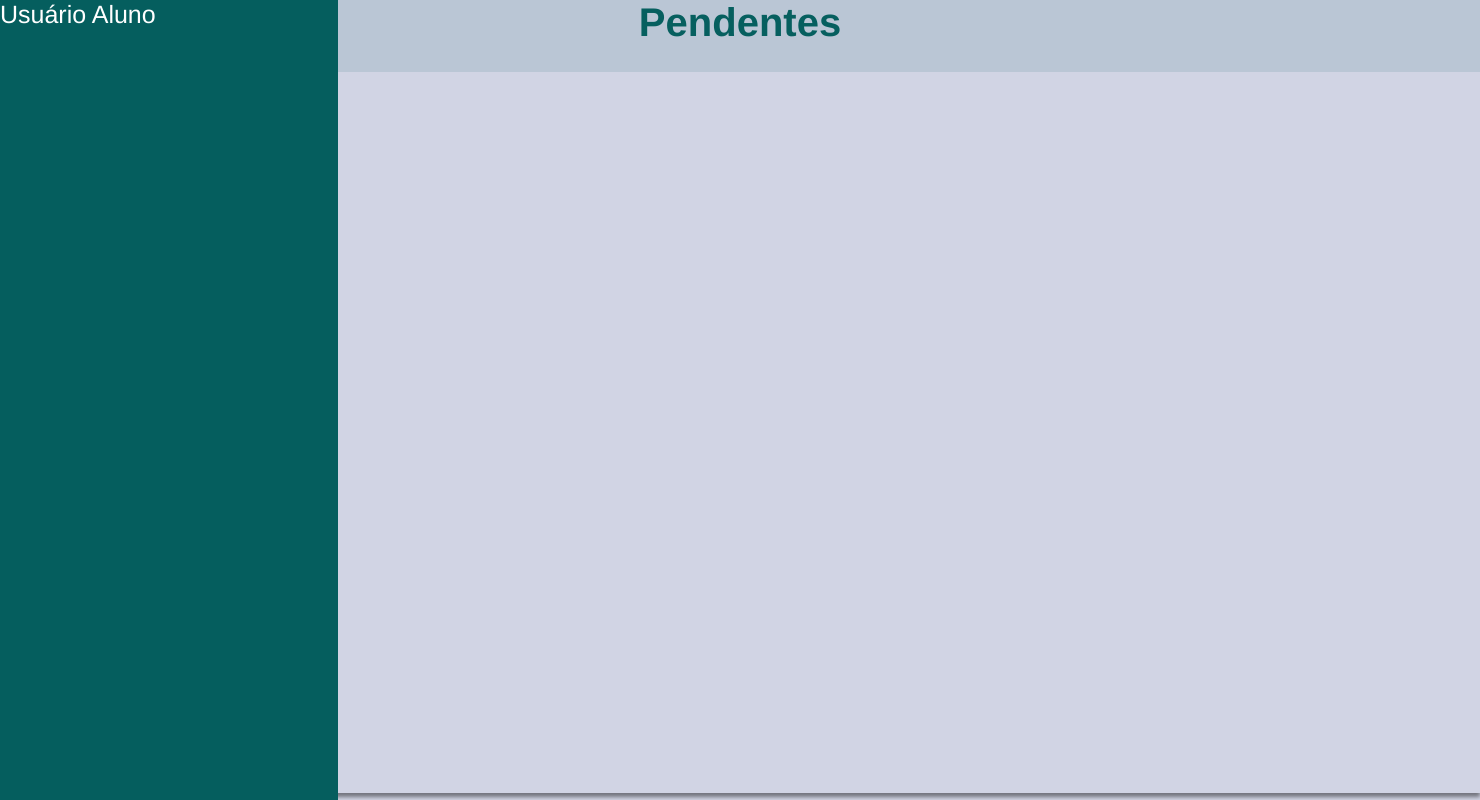
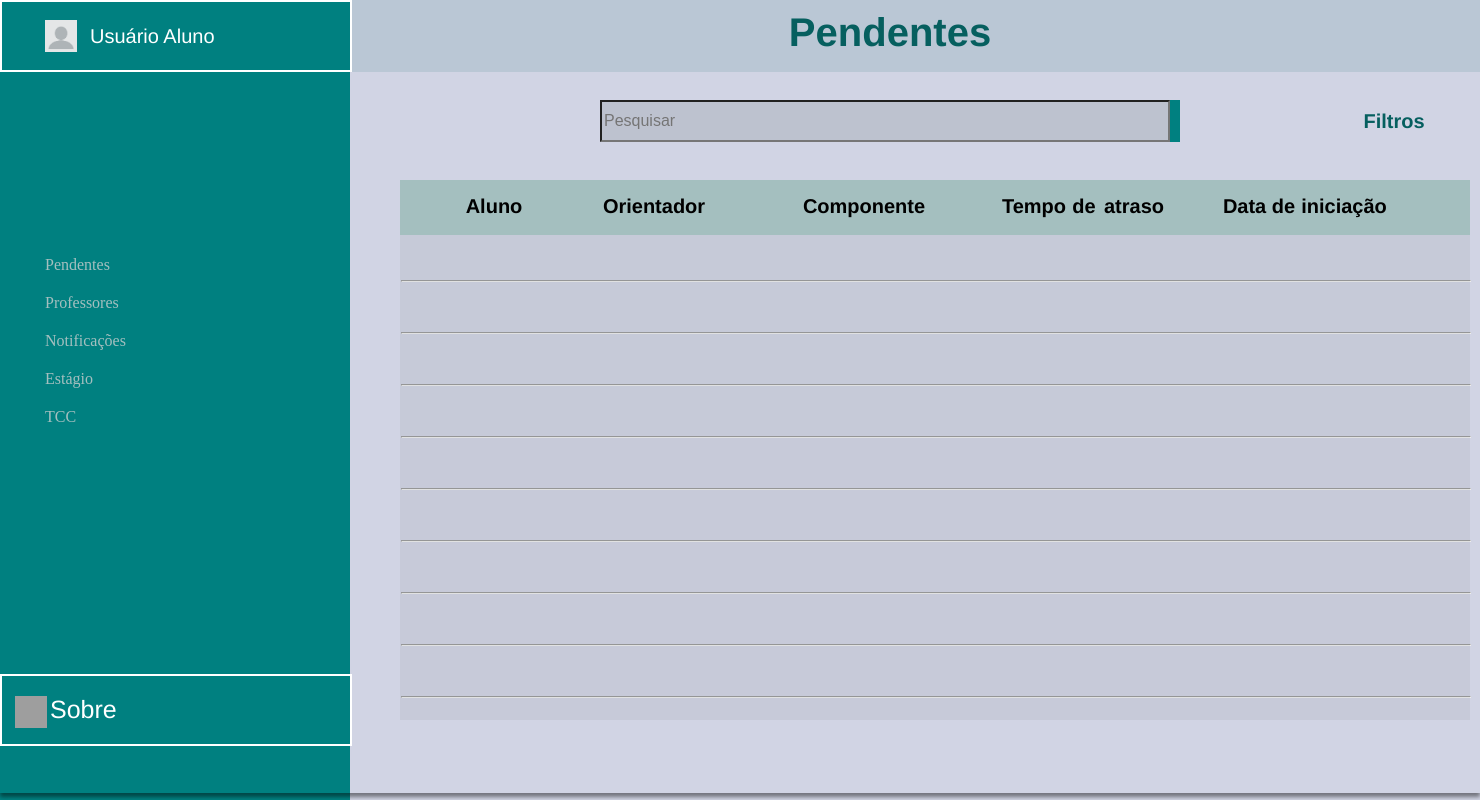
Before and after one commit to scet-ppa/SCET-PPA, a PHP site: page /html/pendente_aluno.html in a window 1480 px wide. Run offline with PHP 8.4, Linux system fonts and the light colour scheme; grey boxes are pictures that could not be loaded.

Commit message:
Pendetes e Home

```diff
--- a/Banco de Dados/Banco_de_dados.sql
+++ b/Banco de Dados/Banco_de_dados.sql
@@ -1,9 +1,7 @@
 -- Criação da tabela de usuários
 CREATE TABLE usuarios (
     id INT AUTO_INCREMENT PRIMARY KEY,
-    nome VARCHAR(100) NOT NULL,
-    email VARCHAR(100) UNIQUE NOT NULL,
-    senha VARCHAR(100) NOT NULL
+
 );
 
 -- Inserção de dados de exemplo
--- a/pag/css/pendente_aluno.css
+++ b/pag/css/pendente_aluno.css
@@ -1,5 +1,18 @@
 body { /*Plano de fundo*/
     background-color: #b9bed6a6;
+}
+
+.cont{
+    /* conteiner verde */
+position: fixed;
+width: 350px;
+height: 800px;
+left: 0;
+top: 0;
+margin-top: 0;
+
+background: #008080;
+
 }
 
 .titulo { /*Título da página*/
@@ -8,12 +21,12 @@ body { /*Plano de fundo*/
     font-size: 40px;
     font-weight: 600;
     height: 51px;
-    left: 0;
+    left: 150px;
     letter-spacing: 0;
     line-height: normal;
     position: fixed;
     text-align: center;
-    top: 0;
+    top: 10px;
     width: 303px;
 	border: 0px none;
 	height: 51px;
@@ -27,43 +40,162 @@ body { /*Plano de fundo*/
 .user { /*User do usuário*/
 	color: #ffffff;
 	font-family: "Fredoka-Medium", Helvetica;
-	font-size: 25px;
+	font-size: 20px;
 	font-weight: 500;
 	height: 30px;
-	left: 0;
+	left: 90px;
 	letter-spacing: 0;
 	line-height: normal;
 	position: fixed;
 	text-align: center;
-	top: 0;
+	top: 25px;
 	white-space: nowrap;
+}
 
+.sobre{
+    color: #ffffff;
+	font-family: "Fredoka-Medium", Helvetica;
+	font-size: 25px;
+	font-weight: 500;
+	height: 30px;
+	left: 50px;
+	letter-spacing: 0;
+	line-height: normal;
+	position: absolute;
+	text-align: center;
+	top: 695px;
+	white-space: nowrap;
 }
 
 .retangulo {
 	background-color: #065f5f1c;
 	height: 72px;
-	left: 0;
+	left: 350px;
 	position: fixed;
 	top: 0;
-	width: 1100px;
+	width: 1300px;
 	border: 0px none;
-	height: 72px;
 	display: flex;
 	flex-direction: row;
 	justify-content: center;
-	width: 100%;
 }
 
-.menu {
-	background-color: #055e5e;
-	height: 1030px;
+.retangulo2 {
+	background-color: rgba(105, 116, 116, 0.10);
+	height: 42px;
+	left: 600px;
+	position: absolute;
+	top: 100px;
+	width: 580px;
+	display: flex;
+	justify-content: space-between;
+}
+
+.pesquisa{
+	background-color: rgba(105, 116, 116, 0.10);
+	font-size: 16px;
+	width: 580px;
+}
+
+.retangulo3 {
+	background-color: rgba(105, 116, 116, 0.10);
+	height: 540px;
+	left: 400px;
+	position: absolute;
+	top: 180px;
+	width: 1070px;
+	display: flex;
+	flex-direction: row;
+	justify-content: center;
+}
+
+.retangulo4 {
+	background-color: #A4BFBF;
+	height: 55px;
+	left: 400px;
+	position: absolute;
+    text-align: center;
+	top: 180px;
+	width: 1070px;
+	display: flex;
+	flex-direction: row;
+	justify-content: center;
+}
+
+.retangulo5 {
+	background-color: #008080;
+    background-color: transparent;
+	height: 68px;
 	left: 0;
-	position: fixed;
+	position: absolute;
+    text-align: center;
 	top: 0;
+	width: 348px;
+	display: flex;
+	flex-direction: row;
+	justify-content: center;
+    border: solid 2px white;
+}
+
+.retangulo6 {
+	background-color: #008080;
+    background-color: transparent;
+	height: 68px;
+	left: 0;
+	position: absolute;
+    text-align: center;
+	top: 674px;
+	width: 348px;
+	display: flex;
+	flex-direction: row;
+	justify-content: center;
+    border: solid 2px white;
+}
+
+.retangulo4 img{
+	margin-left: -630px;
+    margin-top: -70px;
+}
+
+.retangulo6 img{
+	margin-left: -290px;
+    margin-top: 20px;
+}
+
+.cont img{
+    margin-left: 45px;
+    margin-top: 20px;
+}
+
+.lateral{
+	height: -10px;
+	left: 0;
+	position: absolute;
+	top: 230px;
 	width: 338px;
-	border: 0px none;
-	height: 1030px;
+}
+
+a{
+    text-decoration: none;
+    color: #A4BFBF;
+}
+
+ul{
+    list-style: none;
+}
+
+nav{
+    background-color: #008080;
+}
+
+a{
+    background-color: #008080;
+    display: block;
+    padding: 10px 5px;
+}
+
+a:hover{
+    background-color: #d1d4e4;
 }
 
 .retangulo_central { /*Retangulo do conteúdo do cabeçalho*/
@@ -97,24 +229,212 @@ body { /*Plano de fundo*/
 	justify-content: center;
 }*/
 
-/*.aluno {
+.aluno {
 	color: #000000;
 	font-family: "Dosis-SemiBold", Helvetica;
-	font-size: 30px;
+	font-size: 20px;
 	font-weight: 600;
 	height: 23px;
-	left: 0;
+	left: 460px;
 	position: fixed;
-	top: 0;
+	top: 195px;
 	width: 68px;
-
-	border: 0px none;
-	height: 38px;
-	width: 70px;
-
 	background-color: transparent;
 	display: flex;
 	flex-direction: row;
 	justify-content: center;
-	width: 100%;
-}*/
+}
+
+.orientador {
+	color: #000000;
+	font-family: "Dosis-SemiBold", Helvetica;
+	font-size: 20px;
+	font-weight: 600;
+	height: 23px;
+	left: 620px;
+	position: fixed;
+	top: 195px;
+	width: 68px;
+	background-color: transparent;
+	display: flex;
+	flex-direction: row;
+	justify-content: center;
+}
+
+.componente {
+	color: #000000;
+	font-family: "Dosis-SemiBold", Helvetica;
+	font-size: 20px;
+	font-weight: 600;
+	height: 23px;
+	left: 830px;
+	position: fixed;
+	top: 195px;
+	width: 68px;
+	background-color: transparent;
+	display: flex;
+	flex-direction: row;
+	justify-content: center;
+}
+
+.tempo {
+	color: #000000;
+	font-family: "Dosis-SemiBold", Helvetica;
+	font-size: 20px;
+	font-weight: 600;
+	height: 53px;
+	left: 990px;
+	position: absolute;
+	top: 195px;
+    text-align: center;
+	width: 88px;
+	background-color: transparent;
+	display: inline-flex;
+	flex-direction: row;
+	justify-content: center;
+}
+
+.de {
+	color: #000000;
+	font-family: "Dosis-SemiBold", Helvetica;
+	font-size: 20px;
+	font-weight: 600;
+	height: 53px;
+	left: 1040px;
+	position: absolute;
+	top: 195px;
+    text-align: center;
+	width: 88px;
+	background-color: transparent;
+	display: inline-flex;
+	flex-direction: row;
+	justify-content: center;
+}
+
+.atraso{
+    color: #000000;
+	font-family: "Dosis-SemiBold", Helvetica;
+	font-size: 20px;
+	font-weight: 600;
+	height: 53px;
+	left: 1090px;
+	position: absolute;
+	top: 195px;
+    text-align: center;
+	width: 88px;
+	background-color: transparent;
+	display: inline-flex;
+	flex-direction: row;
+	justify-content: center;
+}
+
+.data {
+	color: #000000;
+	font-family: "Dosis-SemiBold", Helvetica;
+	font-size: 20px;
+	font-weight: 600;
+	height: 53px;
+	left: 1215px;
+	position: absolute;
+	top: 195px;
+	width: 88px;
+	background-color: transparent;
+	display: inline-flex;
+	flex-direction: row;
+	justify-content: center;
+}
+
+.inicio {
+	color: #000000;
+	font-family: "Dosis-SemiBold", Helvetica;
+	font-size: 20px;
+	font-weight: 600;
+	height: 53px;
+	left: 1300px;
+	position: absolute;
+	top: 195px;
+	width: 88px;
+	background-color: transparent;
+	display: inline-flex;
+	flex-direction: row;
+	justify-content: center;
+}
+
+hr{
+    color: #A4BFBF;
+    width: 1068px;
+    margin-top: 280px;
+    margin-left: 393px;
+}
+
+.linha2{
+    color: #A4BFBF;
+    width: 1068px;
+    margin-top: 50px;
+    margin-left: 393px;
+}
+
+.linha3{
+    color: #A4BFBF;
+    width: 1068px;
+    margin-top: 50px;
+    margin-left: 393px;
+}
+
+.linha4{
+    color: #A4BFBF;
+    width: 1068px;
+    margin-top: 50px;
+    margin-left: 393px;
+}
+
+.linha5{
+    color: #A4BFBF;
+    width: 1068px;
+    margin-top: 50px;
+    margin-left: 393px;
+}
+
+.linha6{
+    color: #A4BFBF;
+    width: 1068px;
+    margin-top: 50px;
+    margin-left: 393px;
+}
+
+.linha7{
+    color: #A4BFBF;
+    width: 1068px;
+    margin-top: 50px;
+    margin-left: 393px;
+}
+
+.linha8{
+    color: #A4BFBF;
+    width: 1068px;
+    margin-top: 50px;
+    margin-left: 393px;
+}
+
+.linha9{
+    color: #A4BFBF;
+    width: 1068px;
+    margin-top: 50px;
+    margin-left: 393px;
+}
+
+.filtro{
+    color: #065F5F;
+	font-family: "Dosis-SemiBold", Helvetica;
+	font-size: 20px;
+	font-weight: 600;
+	height: 53px;
+	left: 1350px;
+	position: absolute;
+	top: 110px;
+	width: 88px;
+	background-color: transparent;
+	display: inline-flex;
+	flex-direction: row;
+	justify-content: center;
+}
--- a/pag/html/pendente_aluno.html
+++ b/pag/html/pendente_aluno.html
@@ -1,5 +1,5 @@
 <!DOCTYPE html>
-<html lang="pt-br">
+<html lang="PT-br">
 <head>
     <meta charset="UTF-8">
     <meta name="viewport" content="width=device-width, initial-scale=1.0">
@@ -8,23 +8,63 @@
 </head>
 <body>
 
+    <div class="cont">
+        <img src="../img/perfil.png"  width="32" height="32" left="20">
+    </div>
+
     <!– Fíguras geométricas –>
 
     <div class="retangulo_central"></div>
-    <div class="retangulo"></div>
+        <div class="retangulo"></div>
+    <div class="retangulo2">
+        <input type="text" class="pesquisa" placeholder="Pesquisar">
+        <a href="#"></a>
+    </div>
+    <div class="retangulo3"></div>
+    <div class="retangulo4"></div>
+    <div class="retangulo5"></div>
+    <div class="retangulo6">
+        <img src="../img/sobre.jpg"  width="32" height="32" left="30">
+    </div>
     <div class="menu"></div>
+    <div class="lateral">
+        <nav>
+            <ul>
+            <li><a href="#">Pendentes</a></li>
+            <li><a href="#">Professores</a></li>
+            <li><a href="#">Notificações</a></li>
+            <li><a href="#">Estágio</a></li>
+            <li><a href="#">TCC</a></li>
+            </ul>
+        </nav>
+    </div>
+
     <div class="cabecalho"></div>
 
     <!– Títulos textuais –>
-    <div class= "titulo">Pendentes</div> <!– Título –>
-    <div class="user">Usuário Aluno</div> <!– User do usuário–>
+        <div class="titulo">Pendentes</div> <!– Título –>
+            <div class="user">Usuário Aluno</div> <!– User do usuário–>
+    <hr></hr>
+        <hr class="linha2"></hr>
+        <hr class="linha3"></hr>
+        <hr class="linha4"></hr>
+        <hr class="linha5"></hr>
+        <hr class="linha6"></hr>
+        <hr class="linha7"></hr>
+        <hr class="linha8"></hr>
+        <hr class="linha9"></hr>
+    <div class="sobre">Sobre</div>
 
     <!- Textos do cabeçalho ->
-    <div class="aluno">Aluno</div>
-    <div class="orientador">Orientador</div>
-    <div class="componente">componente</div>
-    <div class="Tempo">Tempo de Atraso</div>
-    <div class="inicio">Data de Iniciação</div>
+    <div class="filtro">Filtros</div>
+        <div class="aluno">Aluno</div>
+            <div class="orientador">Orientador</div>
+                <div class="componente">Componente</div>
+                    <div class="tempo">Tempo</div>
+                        <div class="de">de</div>
+                            <div class="atraso">atraso</div>
+                                <div class="inicio">iniciação</div>
+                                    <div class="data">Data de</div>
 
 </body>
 </html>
--- a/pag/html/pendente_coord.html
+++ b/pag/html/pendente_coord.html
@@ -3,7 +3,7 @@
 <head>
     <meta charset="UTF-8">
     <meta name="viewport" content="width=device-width, initial-scale=1.0">
-    <title>Pendentes - Aluno</title>
+    <title>Pendentes - Coordenador</title>
     <link rel="stylesheet" type="text/css" href="../css/pendente_coord.css">
 </head>
 <body>
@@ -38,6 +38,7 @@
             </ul>
         </nav>
     </div>
+
     <div class="cabecalho"></div>
 
     <!– Títulos textuais –>
```
Also changed, not shown: pag/css/home_aluno.css (+48 -1 lines), pag/html/home_aluno.html (+17 -8 lines), README.md.
